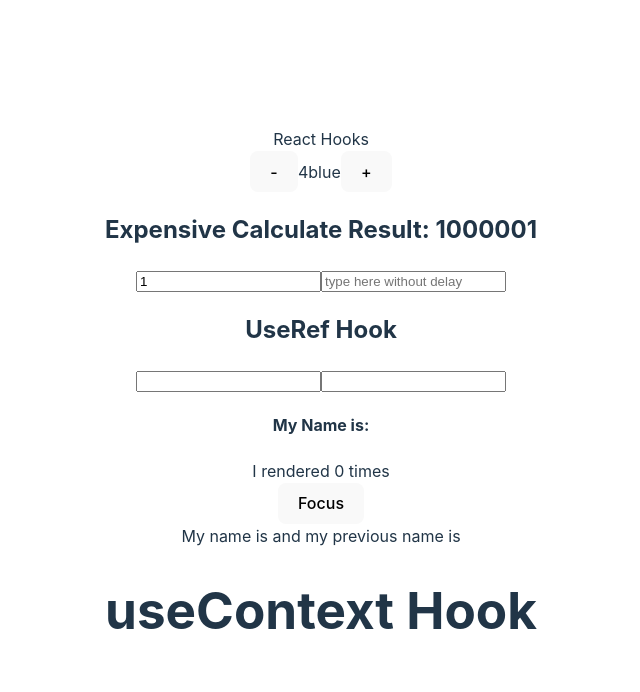
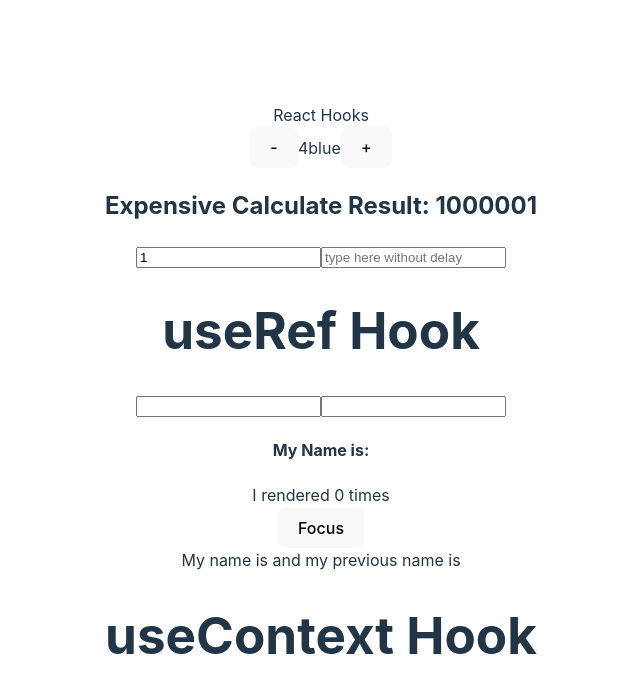
Before and after one commit to amar-jondhalekar/React-Js-Projects, a React (Vite) app in the folder react-hooks/: page / in a window 1280 px wide. Shown: the top 692 px of the page, without its empty margins (319-959 px from the left). Built offline with nearby package versions, Linux system fonts and the light colour scheme.

Commit message:
changes in the useRef Hook

```diff
--- a/react-hooks/src/ReactHooks/UseRefHook.jsx
+++ b/react-hooks/src/ReactHooks/UseRefHook.jsx
@@ -18,7 +18,7 @@ const UseRefHook = () => {
     }, [text])
   return (
     <>
-    <h2> UseRef Hook </h2>
+    <h1> useRef Hook </h1>
     <input type="text" value={text} onChange={(e) => setText(e.target.value)}/>
     <input type="text" value={text} ref={inputRef} onChange={(e) => setText(e.target.value)}/>
     <h4>My Name is: {text}</h4>
```
